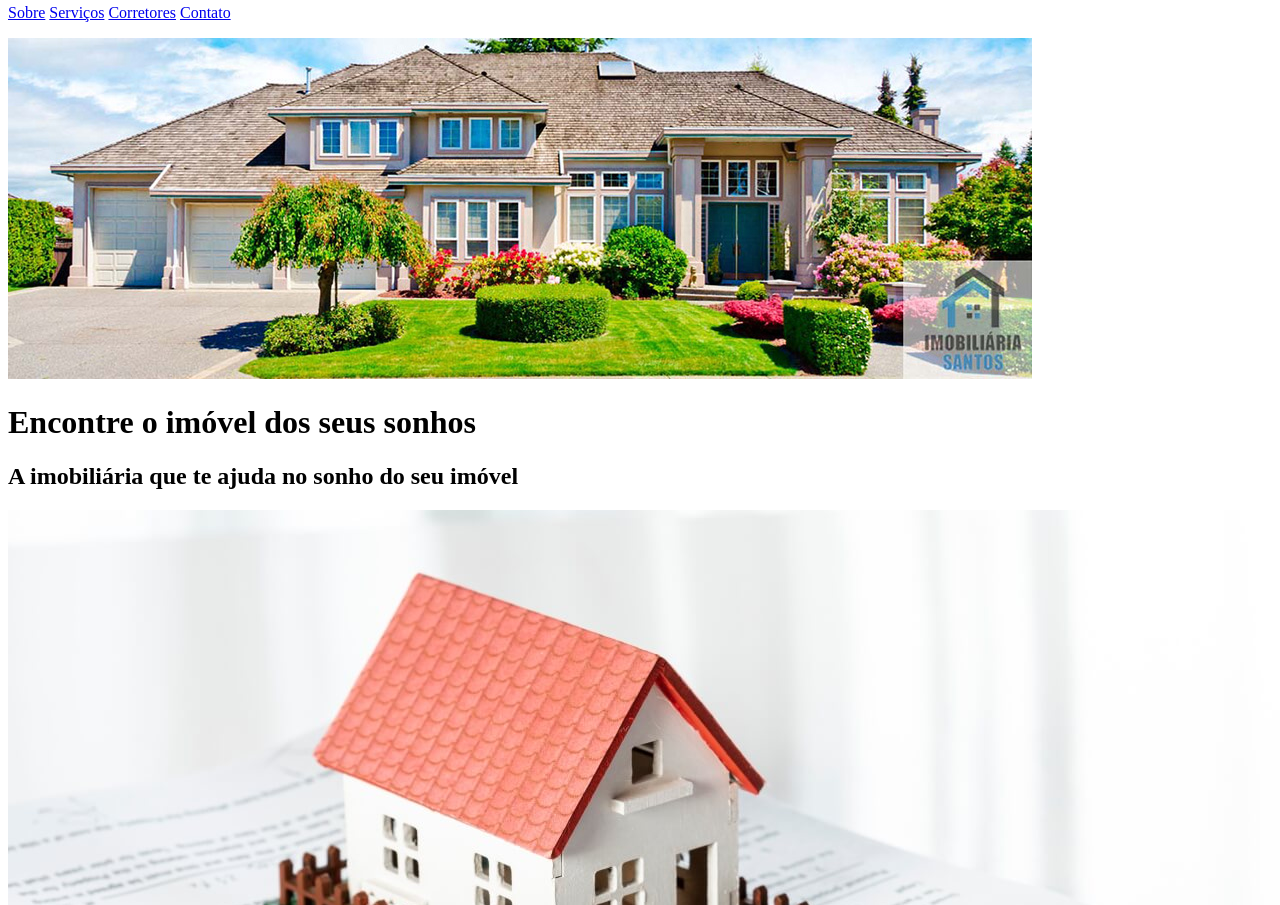
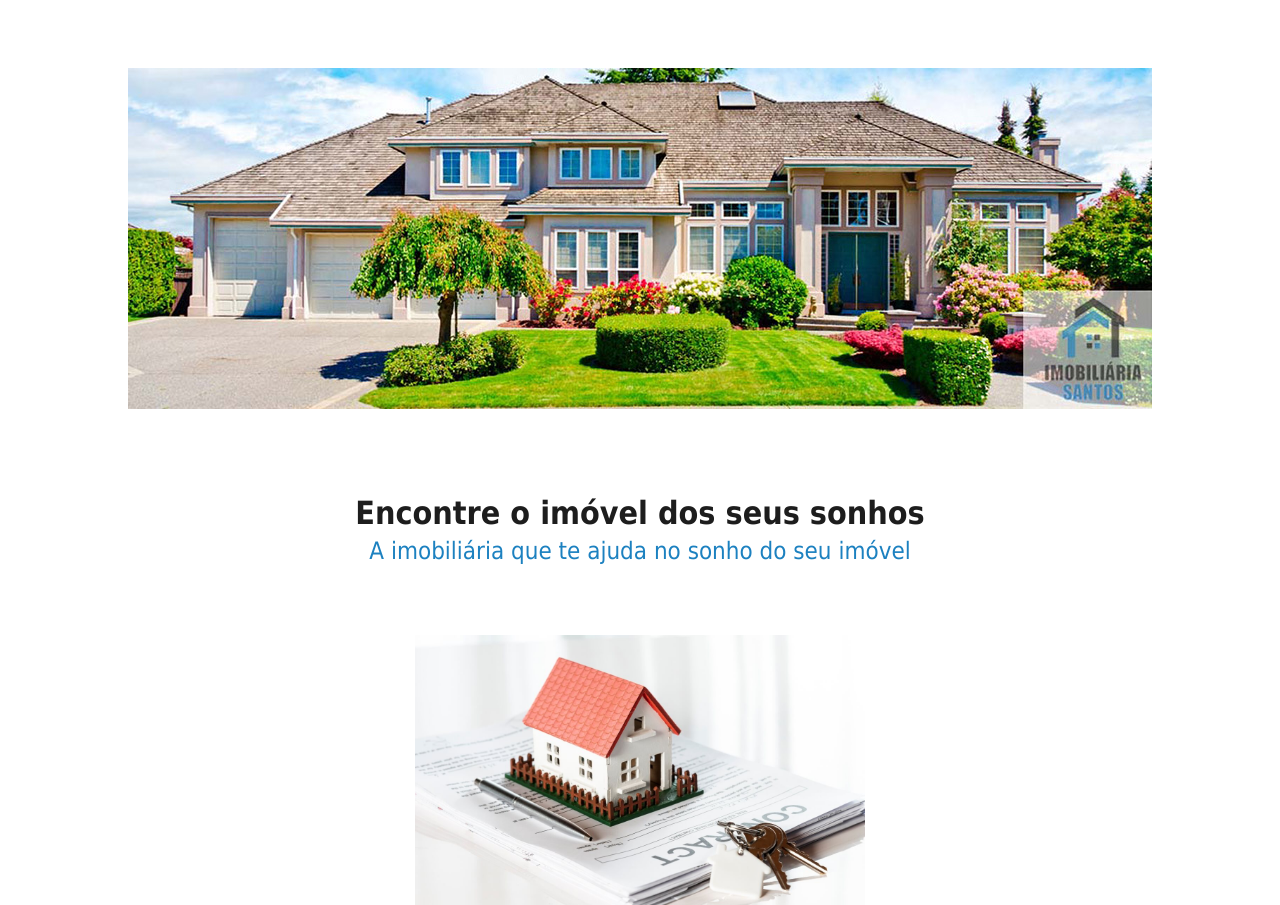
Before and after one commit to DanieleTravessa/DevMedia, a plain HTML site: page Missao4/Projeto_Imobiliaria/index.html in a window 1280 px wide. Shown: the part 344-1249 px from the top of the page. Drawn offline with Linux system fonts and the light colour scheme.

Commit message:
M4: Atualizacao CSS

```diff
--- /dev/null
+++ b/Missao4/Projeto_Imobiliaria/estilos.css
@@ -0,0 +1,58 @@
+body {
+    margin: 0 auto;
+    font-family: Tahoma;
+}
+div {
+    padding: 30px 0px;
+    text-align: center;
+}
+p {
+    margin: 10px auto;
+    text-align: justify;
+    width: 980px;
+    font-size: 18px;
+    line-height: 28px;
+}
+.cabec {
+    background-color:#afddfb;
+}
+.cabec img {
+    text-align: center;
+    width: 150px;
+}
+.cabec p {
+    text-align: center;
+    margin-top: 15px;
+    margin-bottom: 25px;
+}
+.cabec a {
+    text-align: center;
+    font-size: 18px;
+    color: #1d1d1d;
+    border-bottom: 2px solid #1d1d1d;
+    text-decoration: none;
+    margin: 0 10px;
+}
+img {
+    margin-top: 50px;
+    padding-top: 0;
+}
+span {
+    font-weight: bold;
+}
+.sobre h1 {
+    color: #1d1d1d;
+    margin-bottom: 5px;
+}
+.sobre h2 {
+    color: #1c81c0;
+    margin-top: 0;
+    font-weight: normal;
+}
+.sobre img {
+    width: 450px;
+}
+.sobre span {
+    color: #1d80c1;
+    font-weight: normal;
+}
--- a/Missao4/Projeto_Imobiliaria/index.html
+++ b/Missao4/Projeto_Imobiliaria/index.html
@@ -4,6 +4,13 @@
         <title>Imobiliária Santos</title>
         <meta charset="UTF-8">
         <meta name="description" content="">
+        <link rel="stylesheet" href="estilos.css">
+        <style>
+            body{
+                margin: 0;
+                font-family: tahoma;
+             }
+        </style>
     </head>
     <body>
         <div class="cabec">
```
